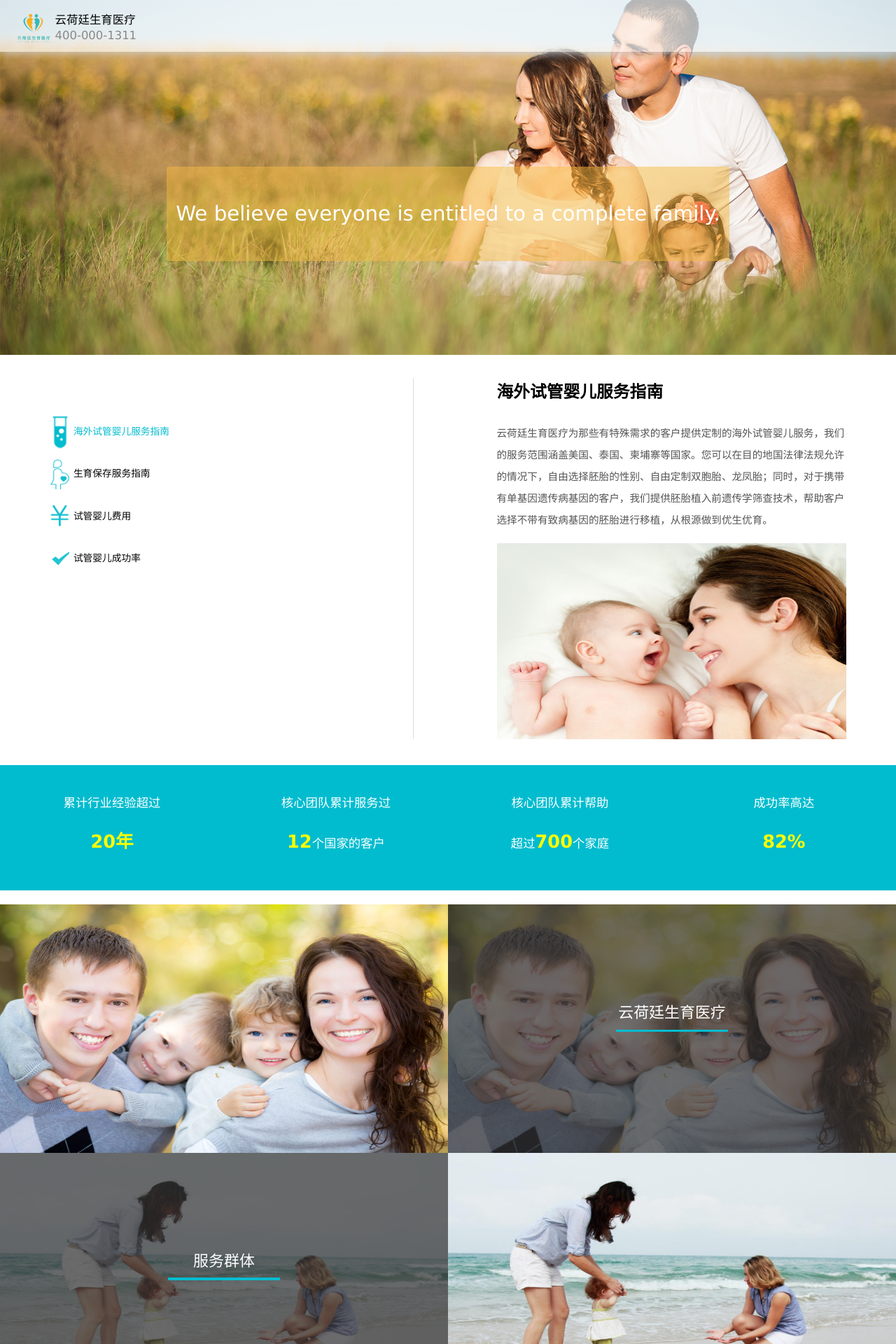
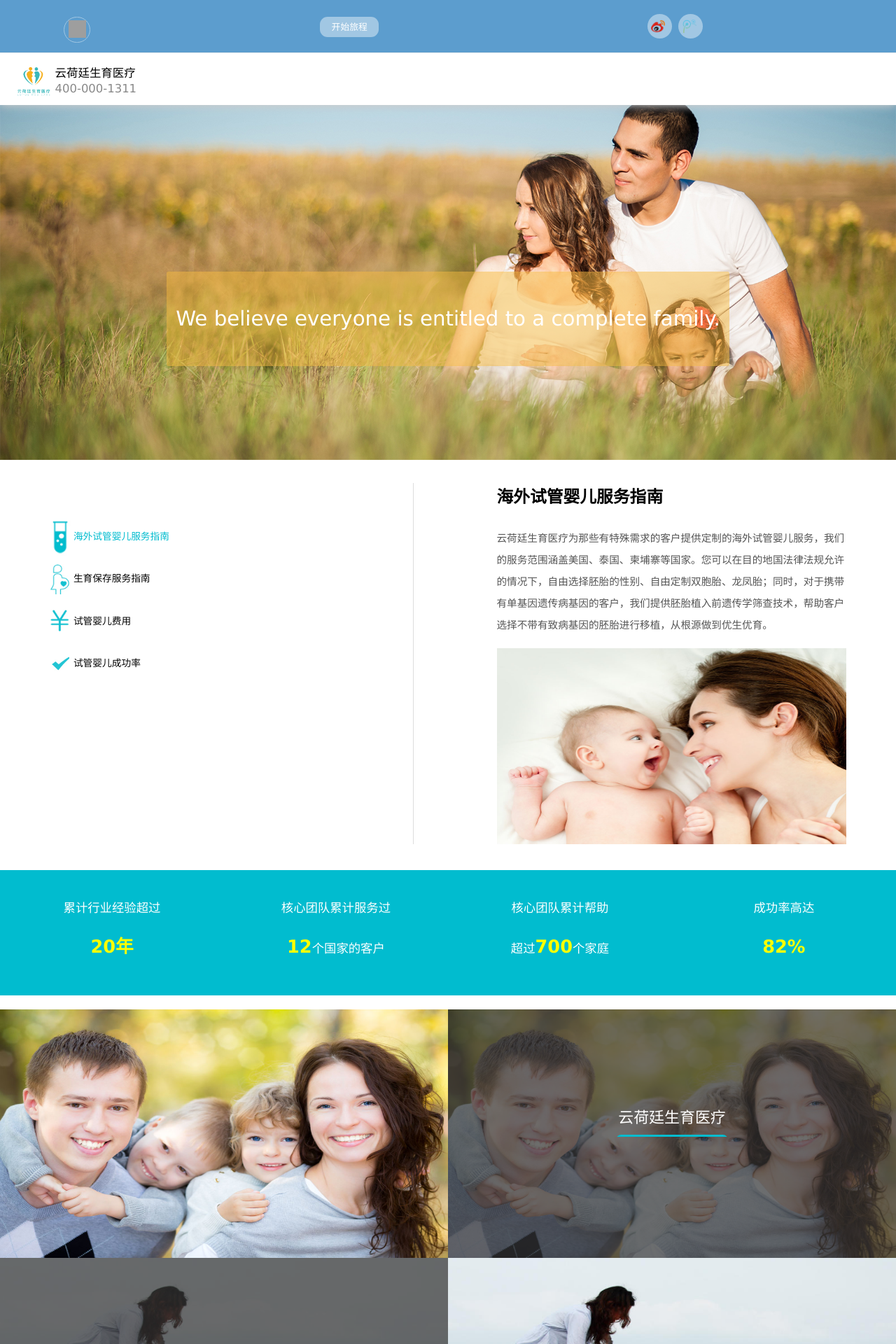
Before and after one commit to cash2one/yunht, a Django app: template templates/index.html in a window 1280 px wide. Shown: the top 1920 px of the page at 70% size. Run offline with Django 3.2, Linux system fonts and the light colour scheme; the template is opened without the code that fills it, so the values that code supplies are empty; style sheets or scripts are compiled from the project's sources; grey boxes are pictures that could not be loaded.

Commit message:
Signed-off-by: jiaolj <841232468@qq.com>

```diff
--- a/static/css/base.css
+++ b/static/css/base.css
@@ -3,7 +3,7 @@ header .pcblock {
   width: 100%;
   top: 0%;
   z-index: 9;
-  position: fixed;
+  position: relative;
   box-shadow: 0px 2px 12px #cccccc;
   display: none;
 }
@@ -163,6 +110,71 @@ header .pcblock nav.project a {
 }
 header .pcblock nav.project a.active {
   background: #008fd5;
+}
+header .pcblock .top {
+  line-height: 0.82rem;
+  height: 0.82rem;
+  border-bottom: 1px solid #eeeeee;
+  position: relative;
+  background: #5c9dce;
+}
+header .pcblock .top .start {
+  position: absolute;
+  left: 5rem;
+  height: 0.32rem;
+  line-height: 0.32rem;
+  border-radius: 0.12rem;
+  padding: 0 0.18rem;
+  margin-top: 0.26rem;
+  background: #a1c7e3;
+  cursor: pointer;
+}
+header .pcblock .top .start:hover {
+  background: #b5d3e9;
+}
+header .pcblock .top .start a {
+  color: #ffffff;
+}
+header .pcblock .top .share {
+  position: absolute;
+  right: 2.96rem;
+}
+header .pcblock .top .share a {
+  background: #a1c7e3;
+  display: inline-block;
+  width: 0.38rem;
+  height: 0.38rem;
+  border-radius: 50%;
+  line-height: 0.38rem;
+  margin-right: 0.06rem;
+}
+header .pcblock .top .share a:hover {
+  background: #b5d3e9;
+}
+header .pcblock .top .share a img {
+  height: 0.22rem;
+  margin-left: 0.06rem;
+}
+header .pcblock .top .language {
+  position: absolute;
+  left: 1rem;
+}
+header .pcblock .top .language a.img {
+  border: 1px solid #a1c7e3;
+  width: 0.39rem;
+  height: 0.39rem;
+  border-radius: 50%;
+  display: block;
+  line-height: 0.36rem;
+  margin-top: 0.26rem;
+}
+header .pcblock .top .language a.img:hover {
+  background: #b5d3e9;
+}
+header .pcblock .top .language a.img img {
+  width: 0.27rem;
+  height: 0.27rem;
+  margin-left: 0.06rem;
 }
 header .pcblock .logo {
   margin: 0 0.26rem;
--- a/static/css/index.css
+++ b/static/css/index.css
@@ -191,13 +191,14 @@ content section.half p.start {
   position: relative;
   overflow: hidden;
 }
-content section.half p.start input {
+content section.half p.start input[type="button"] {
   background: #01bccf;
   color: #ffffff;
   height: 0.46rem;
   width: 1.76rem;
   font-size: 0.15rem;
   cursor: pointer;
+  border-radius: 0.08rem;
 }
 content section.half dl dt {
   position: relative;
--- a/static/less/base.less
+++ b/static/less/base.less
@@ -3,16 +3,17 @@
 @basew : 1400rem;
 @blue: #01BCCF;
 @blue2: #02BDCE;
+@cold:#5C9DCE;
 header {
 	.pcblock {
-		.fsr(14rem);.w;.t;.zi(9);.psf;.bs;.dsn;
+		.fsr(14rem);.w;.t;.zi(9);.psr;.bs;.dsn;
 		.bgs {
 			.bg(rgba(255,255,255,0.7));.psa;.w;.h;.l;.t;
 		}
 		.menuOpenAll {
 			.psr;.hr(488rem);.ofh;
 			.menuOpen {
-				.bg(#6FA8D4);.h;.psa;.w;
+				.bg(@blue);.h;.psa;.w;
 				@cor1:#C6DAEA;
 				@cor2:#f5f5f5;
 				.close {
@@ -104,6 +69,42 @@ header {
 					.wr(192rem);.bg(#bbb);.c(#fff);.tct;.mgrr(114rem);.dsib;
 					&.active {
 						.bg(#008FD5);
+					}
+				}
+			}
+		}
+		.top {
+			.lhr(82rem);.hr(82rem);.bdb(#eee);.psr;.bg(@cold);//.bg(@blue2);
+			.start {
+				.psa;.lr(500rem);.hr(32rem);.lhr(32rem);.brr(12rem);.pd-r(0,18rem);.mgtr(26rem);.bg(#a1c7e3);.csr;
+				&:hover {
+					.bg(lighten(#a1c7e3,5%));
+				}
+				a {
+					.c(#fff);
+				}
+			}
+			.share {
+				.psa;.rr(296rem);
+				a {
+					.bg(#a1c7e3);.dsib;.bolr(38rem);.lhr(38rem);.mgrr(6rem);
+					&:hover {
+						.bg(lighten(#a1c7e3,5%));
+					}
+					img {
+						.hr(22rem);.mglr(6rem);
+					}
+				}
+			}
+			.language {
+				.psa;.lr(100rem);
+				a.img {
+					.bd(#a1c7e3);.bolr(39rem);.dsb;.lhr(36rem);.mgtr(26rem);
+					&:hover {
+						.bg(lighten(#a1c7e3,5%));
+					}
+					img {
+						.sqar(27rem);.mglr(6rem);
 					}
 				}
 			}
--- a/static/less/index.less
+++ b/static/less/index.less
@@ -109,8 +109,7 @@ content {
 			}
 		}
 		&.half {
-			//.mgbr(28rem);
-			@halfw: 50%;//480rem;
+			@halfw: 50%;
 			@halfh: 388rem;
 			img {
 				.w;.h;
@@ -131,7 +130,7 @@ content {
 				}
 			}
 			h3 {
-				.fsr(24rem);.fw(100);.mgbr(20rem);.c(#fff);//.c(@blue);.tct;
+				.fsr(24rem);.fw(100);.mgbr(20rem);.c(#fff);
 				.psr;
 				a {
 					.bdbr(@blue,3rem);.c(#000);
@@ -141,11 +140,11 @@ content {
 				.ofh;.psr;
 			}
 			p {
-				.lhr(34rem);.c(#eee);//.c(#777);
+				.lhr(34rem);.c(#eee);
 				&.start {
 					.tct;.mgtr(20rem);.psr;.ofh;
-					input {
-						.bg(@blue);.c(#fff);.hr(46rem);.wr(176rem);.fsr(15rem);.csr;
+					input[type="button"] {
+						.bg(@blue);.c(#fff);.hr(46rem);.wr(176rem);.fsr(15rem);.csr;.brr(8rem);
 					}
 				}
 			}
@@ -163,10 +162,9 @@ content {
 			}
 			&.tb3 {
 				.flt {
-					//.hr(448rem);
 					.w(50%);
 					p.start {
-						//.mgtr(90rem);
+
 					}
 				}
 			}
@@ -178,9 +176,8 @@ content {
 			&.tb5 {
 				.flt {
 					.w(50%);
-					//.hr(448rem);
 					p {
-						//.lhr(26rem);
+
 					}
 				}
 				.mgbr(28rem);
--- a/templates/about.html
+++ b/templates/about.html
@@ -32,7 +32,7 @@
 				<!--<p>电话：</p>
 				<p>邮箱：</p>-->
 			</div>
-			<a class="img" href="http://map.baidu.com/?newmap=1&ie=utf-8&s=s%26wd%3D%E5%85%AB%E6%96%B9%E6%9D%B0%E5%BA%A7%E5%A4%A7%E5%8E%A6" target="_blank"><img src="{% static 'img/about/china.png'%}"/></a>
+			<a class="img" href="http://www.google.cn/maps/place/9472+Compass+Point+Dr+S,+San+Diego,+CA+92126美国/@32.9277975,-117.1237067,17z/data=!3m1!4b1!4m5!3m4!1s0x80dbf90159070d0d:0x6f2e03e835195e95!8m2!3d32.927793!4d-117.121518" target="_blank"><img src="{% static 'img/about/meiguo.png'%}"/></a>
 			<br class="cb"/>
 		</dt>
 		<dt>
@@ -42,7 +42,7 @@
 				<!--<p>电话：</p>
 				<p>邮箱：</p>-->
 			</div>
-			<a class="img" href="http://map.baidu.com/?newmap=1&ie=utf-8&s=s%26wd%3D%E5%85%AB%E6%96%B9%E6%9D%B0%E5%BA%A7%E5%A4%A7%E5%8E%A6" target="_blank"><img src="{% static 'img/about/china.png'%}"/></a>
+			<a class="img" href="http://map.baidu.com/?newmap=1&ie=utf-8&s=s%26wd%3D%E5%85%AB%E6%96%B9%E6%9D%B0%E5%BA%A7%E5%A4%A7%E5%8E%A6" target="_blank"><img src="{% static 'img/about/taiguo.png'%}"/></a>
 			<br class="cb"/>
 		</dt>
 	</dl>
--- a/templates/base.html
+++ b/templates/base.html
@@ -19,11 +19,6 @@
 <header>
 	<div class="pcblock">
 		<div class="bgs"></div>
-		<nav class="top hide">
-			<p class="message"><b>客户登录</b><b>客户在线建立医疗档案</b></p>
-			<p class="share"><img src="{% static 'img/top_qq.png' %}"/><img src="{% static 'img/top_wx.png' %}"/><img src="{% static 'img/top_sina.png' %}"/><img src="{% static 'img/top_f.png' %}"/></p>
-			<p class="language"><a href="?language=2">En<img src="{% static 'img/active_top.png' %}"/></a> <span>/</span> <a href="?language=1" class="active">中文<img src="{% static 'img/active_top.png' %}"/></a></p>
-		</nav>
 		{% block menu %}{% endblock %}
 		<!--顶部弹出菜单-begin-->
 		<div class="menuOpenAll hide">
@@ -143,6 +138,18 @@
 			</div>
 		</div>
 		<!--顶部弹出菜单-end-->
+		<div class="top">
+			<div class="start">
+				<a href="/start/">开始旅程</a>
+			</div>
+			<div class="share">
+				<a href="http://weibo.com/lotusivf/home" target="_blank"><img src="{% static 'img/share/sina.png' %}"/></a>
+				<a href="http://t.qq.com/lotusivf " target="_blank"><img src="{% static 'img/share/tx.png' %}"/></a>
+			</div>
+			<div class="language">
+				<a class="img"><img src="{% static 'img/share/globe.svg' %}" /></a>
+			</div>
+		</div>
 		<div class="logo">
 			<a href="/">
 				<img src="{% static 'img/icon.png' %}"/>
--- a/templates/index.html
+++ b/templates/index.html
@@ -20,24 +20,21 @@ $('.animateText .showHide').each(function(k,i){
 	start.css({height:'0.04rem',top:start.attr('t')+'rem'});
 })
 $('.animateText').hover(function(){
+	$(this).stop(false,true).animate();
 	var o = $(this),
 		h3 = o.find('h3'),
 		cnt = o.find('.cnt'),
 		cnth = cnt.attr('h'),
-		start = o.find('.start'),
-		is = parseInt(o.attr('is'))
+		start = o.find('.start')
 	;
-	log(is);
-	if(is==0){
-		o.attr('is',1);
-		h3.animate({'top':'0rem','text-align':'center'},100,function(){
-			cnt.animate({height:cnth+'px',top:'-='+cnth+'px'},200,function(){
-				o.attr('is',0);
-			})
-			start.animate({height:'0.46rem',top:'0rem'},300)
+	h3.animate({'top':'0rem','text-align':'center'},200,function(){
+		cnt.animate({height:cnth+'px',top:'-='+cnth+'px'},300,function(){
+			o.attr('is',0);
 		})
-	}
+		start.animate({height:'0.46rem',top:'0rem'},300)
+	})
 },function(){
+	$(this).stop(false,true).animate();
 	var o = $(this),
 		h3 = o.find('h3'),
 		cnt = o.find('.cnt'),
@@ -45,11 +42,11 @@ $('.animateText').hover(function(){
 		start = o.find('.start')
 		is = parseInt(o.attr('is'))
 	;
-	start.animate({height:'0.04rem',top:start.attr('t')+'rem'},100,function(){
-		cnt.animate({height:'1px',top:cnth+'px'},60,function(){
+	start.animate({height:'0.04rem',top:start.attr('t')+'rem'},200,function(){
+		cnt.animate({height:'1px',top:cnth+'px'},300,function(){
 
 		})
-		h3.animate({'top':h3.attr('t')+'rem','text-align':'center'},30)
+		h3.animate({'top':h3.attr('t')+'rem','text-align':'center'},300)
 	})
 })
 
```
Also changed, not shown: other parts of static/css/base.css (+1 -54 lines), other parts of static/less/base.less (+0 -36 lines), static/img/about/meiguo.png (added), static/img/about/taiguo.png (added), static/img/share/globe.svg (added), static/img/share/sina.png (added), static/img/share/tx.png (added).
